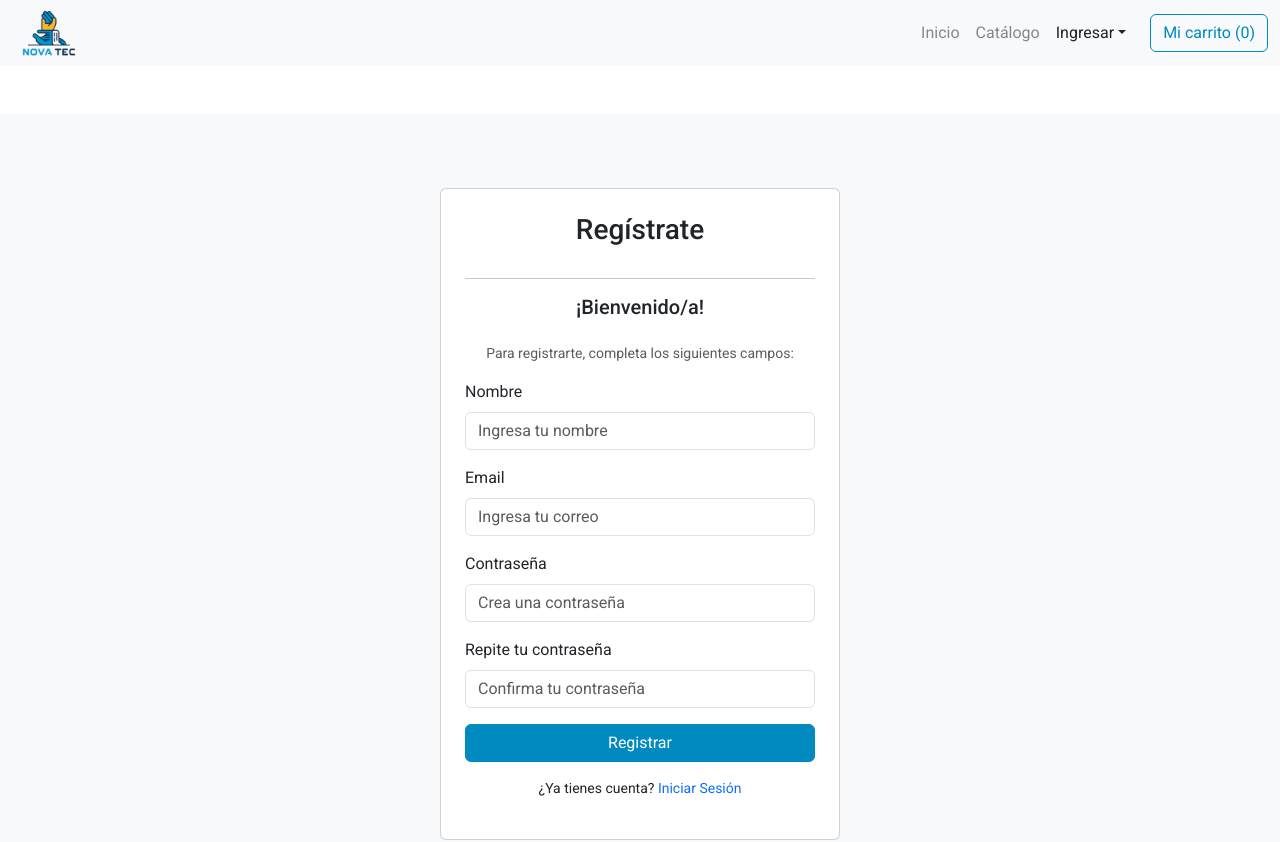
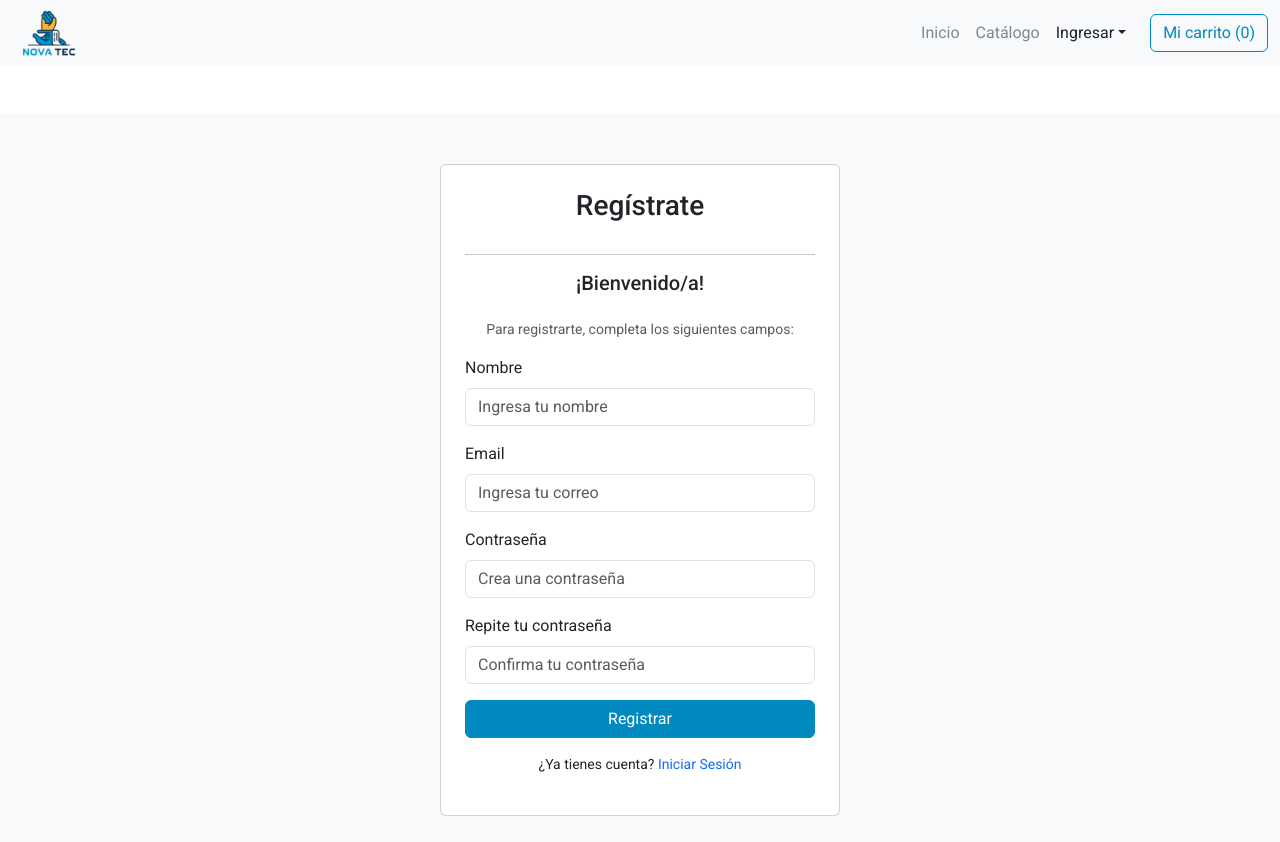
Before and after one commit to Examen-Final-G71/hito2_frontend, a React (Vite) app: page /registro in a window 1280 px wide. Shown: the top 842 px of the page. Built offline with nearby package versions, Linux system fonts and the light colour scheme; no server answers; some icons are missing.

Commit message:
Update Registro.jsx

```diff
--- a/src/pages/Registro.jsx
+++ b/src/pages/Registro.jsx
@@ -63,7 +63,7 @@ const Registro = () => {
     };
 
     return (
-        <div className="d-flex my-5 main-content justify-content-center align-items-center pt-5 pb-5 bg-light">
+        <div className="d-flex my-5 main-content justify-content-center align-items-center pb-5 bg-light">
             <div className="card p-4" style={{ width: '25rem' }}>
                 <h3 className="text-center mb-3">Regístrate</h3>
                 <hr />
```
